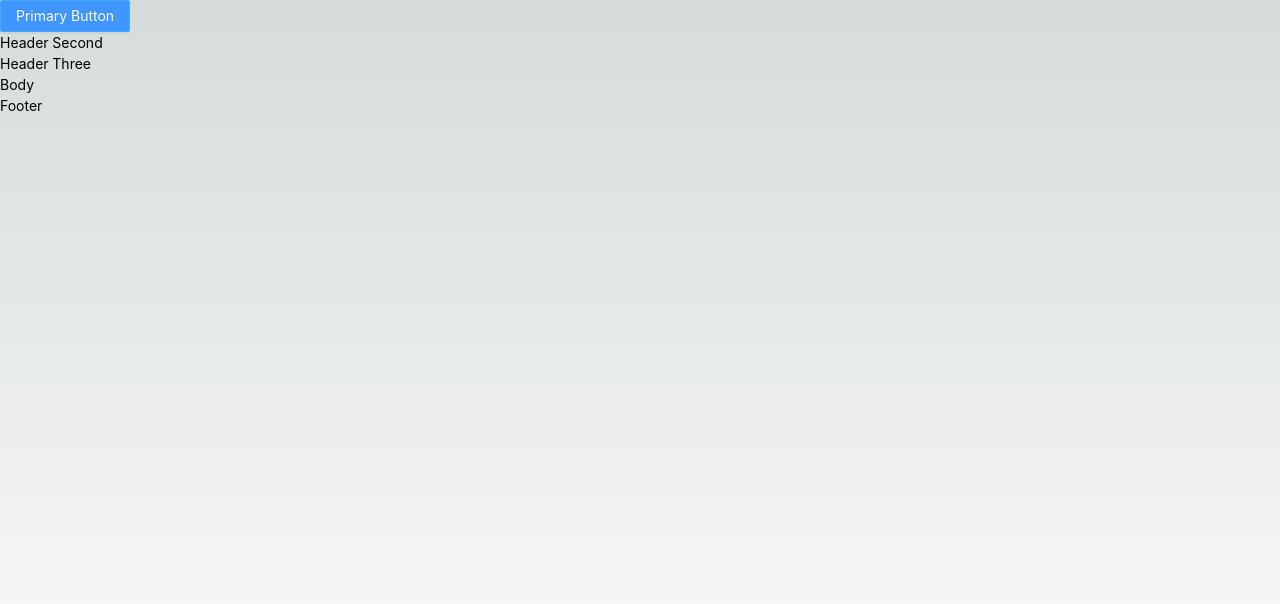
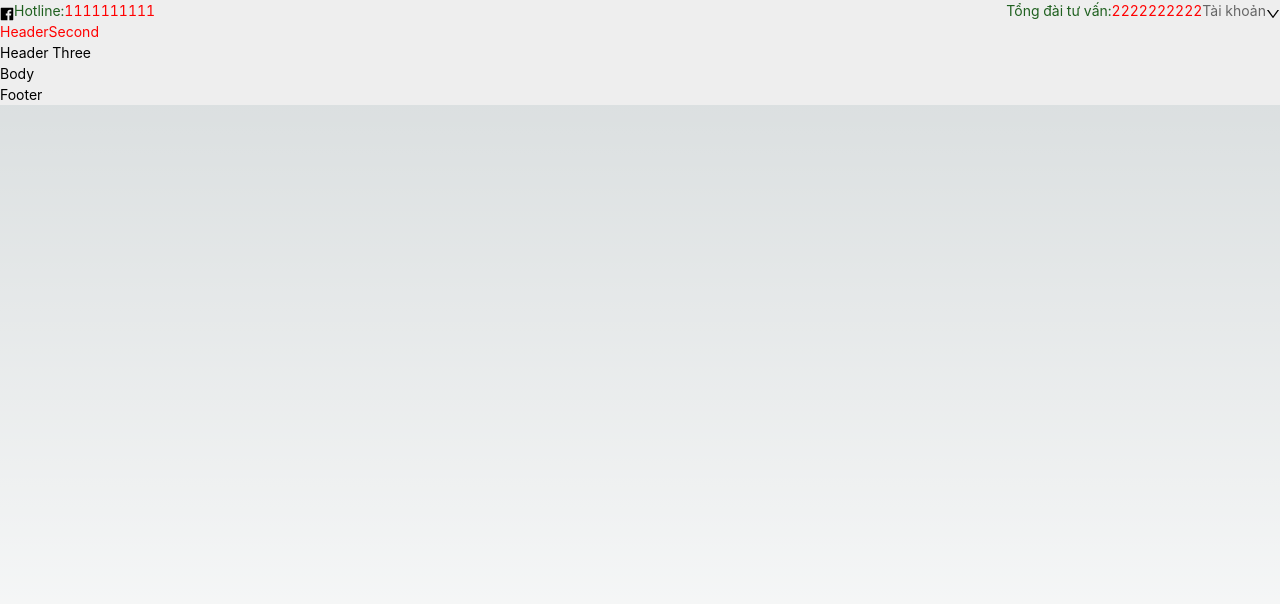
Before and after one commit to Nguyenvancuong38/ProjectNextJS, a Next.js app: page / in a window 1280 px wide. Shown: the top 604 px of the page. Built offline with nearby package versions, Linux system fonts and the light colour scheme.

Commit message:
feat: config project

```diff
--- a/package.json
+++ b/package.json
@@ -9,6 +9,7 @@
     "lint": "next lint"
   },
   "dependencies": {
+    "@ant-design/icons": "^5.0.1",
     "@emotion/cache": "^11.10.5",
     "@emotion/react": "^11.10.5",
     "@emotion/server": "^11.10.0",
@@ -31,9 +32,12 @@
     "react": "18.2.0",
     "react-dom": "18.2.0",
     "sass": "^1.57.1",
+    "styled-components": "^5.3.8",
     "typescript": "4.9.4"
   },
   "devDependencies": {
+    "@types/lodash": "^4.14.191",
+    "@types/styled-components": "^5.1.26",
     "autoprefixer": "^10.4.13",
     "postcss": "^8.4.21",
     "tailwindcss": "^3.2.4"
--- a/src/components/HeaderFirst/index.tsx
+++ b/src/components/HeaderFirst/index.tsx
@@ -1,9 +1,30 @@
-import { Button } from "antd";
+import DownOutlined from "@ant-design/icons/lib/icons/DownOutlined";
+import FacebookFilled from "@ant-design/icons/lib/icons/FacebookFilled";
 
 function HeaderFirst() {
     return (
-        <div className="container">
-            <Button type="primary">Primary Button</Button>
+        <div className="flex justify-between items-center">
+             <div className="flex justify-start items-center">
+                <ul className="">
+                    <li><a href="#" target="_blank"><FacebookFilled /></a></li>
+                </ul>
+                <div className="">
+                    <span className="text-[#1f601f]">Hotline:</span>
+                    <a className="text-[red]" href="#">1111111111</a>
+                </div>
+             </div>
+             <div className="">
+                <ul className="flex justify-end">
+                    <li>
+                        <span className="text-[#1f601f]">Tổng đài tư vấn:</span>
+                        <a className="text-[red]" href="">2222222222</a>
+                    </li>
+                    <li>
+                        <span className="text-[#666]">Tài khoản</span>
+                        <span><DownOutlined /></span>
+                    </li>
+                </ul>
+             </div>
         </div>
     )
 }
--- a/src/components/HeaderSecond/index.tsx
+++ b/src/components/HeaderSecond/index.tsx
@@ -1,7 +1,7 @@
 function HeaderSecond() {
     return (
         <div className="container">
-            Header Second
+            <p className="text-[red]">HeaderSecond</p>
         </div>
     )
 }
--- a/src/components/common/Layout/index.tsx
+++ b/src/components/common/Layout/index.tsx
@@ -1,4 +1,3 @@
-import Head from 'next/head';
 import HeaderFirst from '@components/HeaderFirst';
 import HeaderSecond from '@components/HeaderSecond';
 import HeaderThree from '@components/HeaderThree';
@@ -6,19 +5,29 @@ import Footer from '@components/Footer';
 
 const Layout: React.FC<React.PropsWithChildren<unknown>> = ({ children }) => {
     return (
-        <>
+        <div className='bg-[#eee]'>
             <header>
-                <HeaderFirst />
-                <HeaderSecond />
-                <HeaderThree />
+                <div className='container'>
+                    <HeaderFirst />
+                </div>
+                <div className='container'>
+                    <HeaderSecond />
+                </div>
+                <div className='container'>
+                    <HeaderThree />
+                </div>
             </header>
             <main>
-                {children}
+                <div className='container'>
+                    {children}
+                </div>
             </main>
             <footer>
-                <Footer />
+                <div className='container'>
+                    <Footer />
+                </div>
             </footer>
-        </>
+        </div>
     )
 }
 
--- /dev/null
+++ b/src/pages/admin/index.tsx
@@ -0,0 +1,5 @@
+function Admin() {
+    return <div>Admin</div>
+}
+
+export default Admin;
--- a/src/pages/createUser/index.tsx
+++ /dev/null
@@ -1,10 +0,0 @@
-
-function CreateUser() {
-    return (
-        <div className="bg-[white] w-auto h-auto">
-            Create User
-        </div>
-    );
-}
-
-export default CreateUser;
--- a/src/pages/index.tsx
+++ b/src/pages/index.tsx
@@ -10,7 +10,7 @@ export default function Home() {
         <meta name="viewport" content="width=device-width, initial-scale=1" />
         <link rel="icon" href="/favicon.ico" />
       </Head>
-      <main className="container">
+      <main>
         <Layout>
           <div>Body</div>
         </Layout>
--- /dev/null
+++ b/src/pages/user/login.tsx
@@ -0,0 +1,5 @@
+function Login() {
+    return <div>Login</div>
+}
+
+export default Login;
--- /dev/null
+++ b/src/pages/user/signup.tsx
@@ -0,0 +1,5 @@
+function Signup() {
+    return <div>Signup</div>
+}
+
+export default Signup;
```
Also changed, not shown: src/styles/theme.ts (added, +10 -0 lines), src/styles/variable.scss (added), 2 other files (tests, documents, lock files or other folders).
